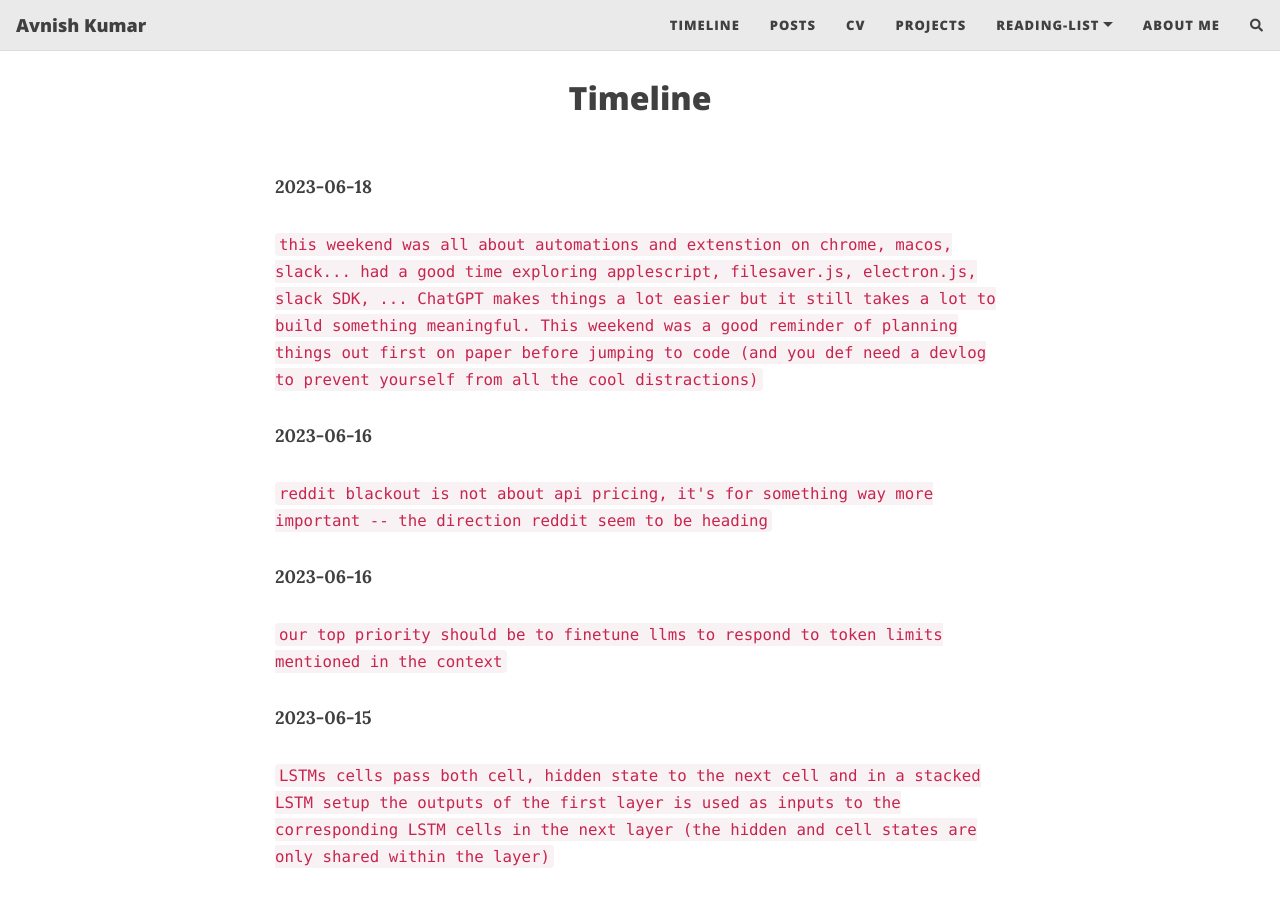
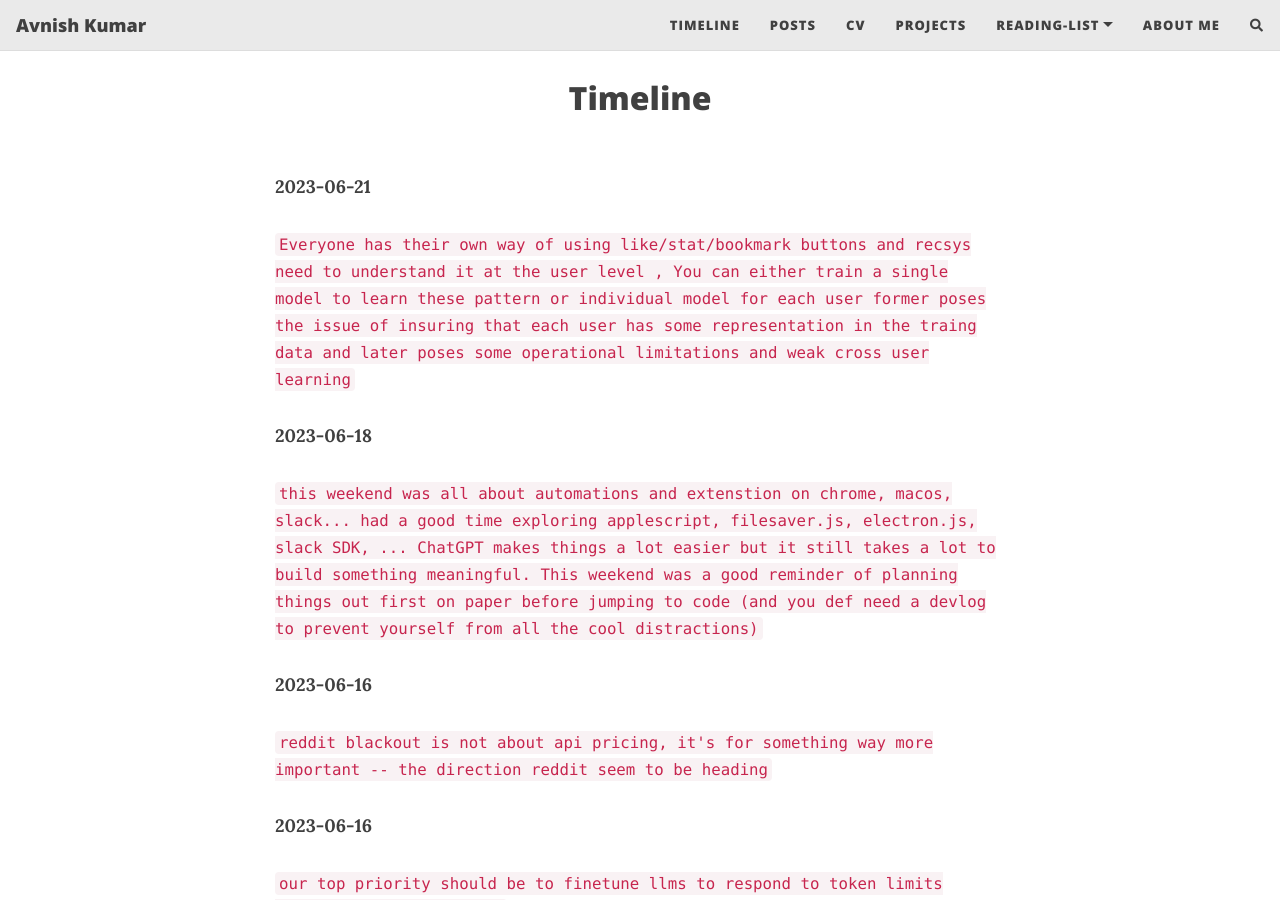
Before and after one commit to kavnish/kavnish.github.io, a Jekyll site: the page built from pages/timeline.md, in a window 1280 px wide and 900 px high. Built offline with Jekyll 4.4.1, drawn with Linux system fonts in a browser that asks for light colours; nearby versions of some CDN libraries; comment, search, counter and statistics services are not loaded.

Commit message:
updated tl

```diff
--- a/pages/timeline.md
+++ b/pages/timeline.md
@@ -8,6 +8,11 @@ nav-short: true
 full-width: false
 published: true
 ---
+
+**2023-06-21**
+
+`Everyone has their own way of using like/stat/bookmark buttons and recsys need to understand it at the user level
+, You can either train a single model to learn these pattern or individual model for each user former poses the issue of insuring that each user has some representation in the traing data and later poses some operational limitations and weak cross user learning`
 
 **2023-06-18**
 
```
